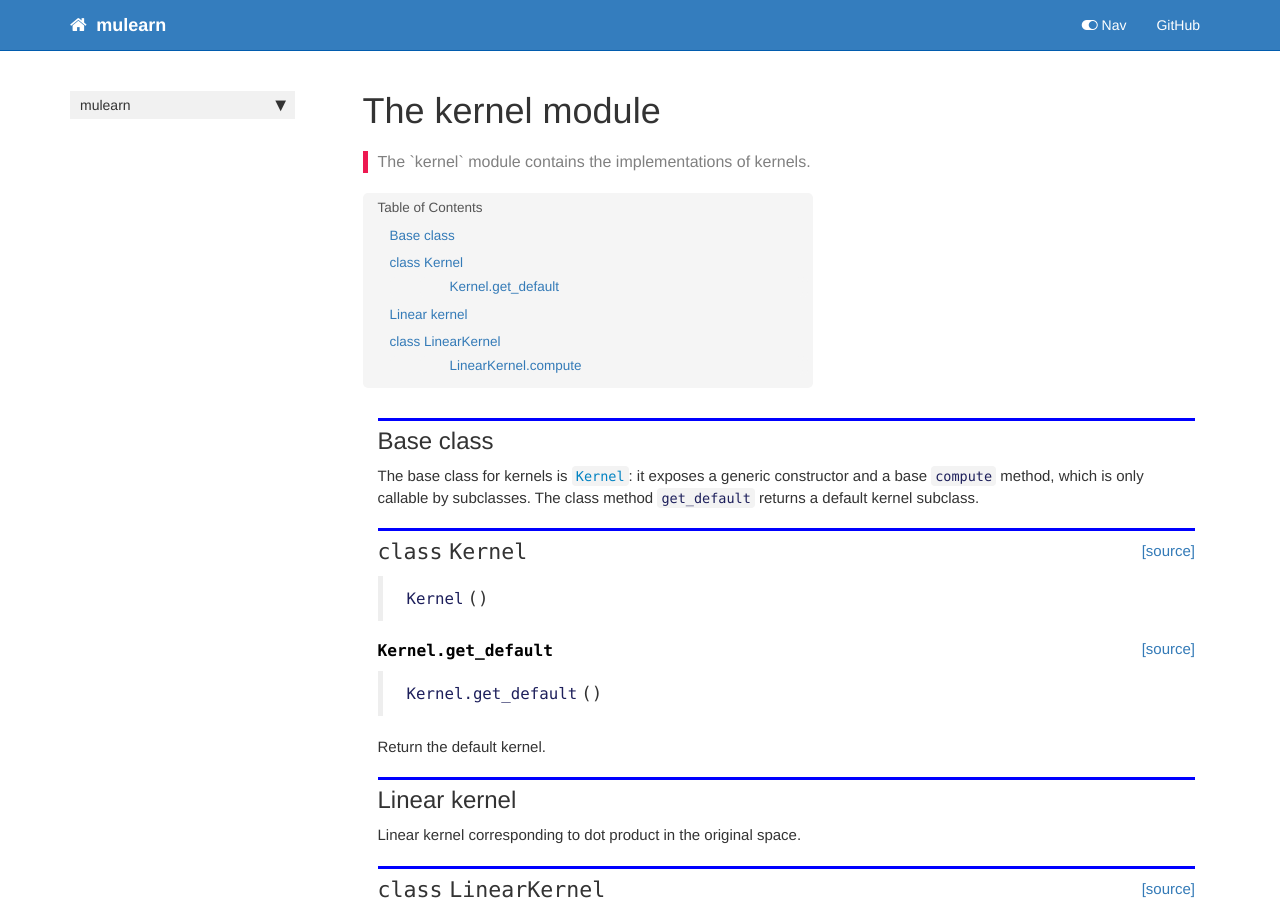
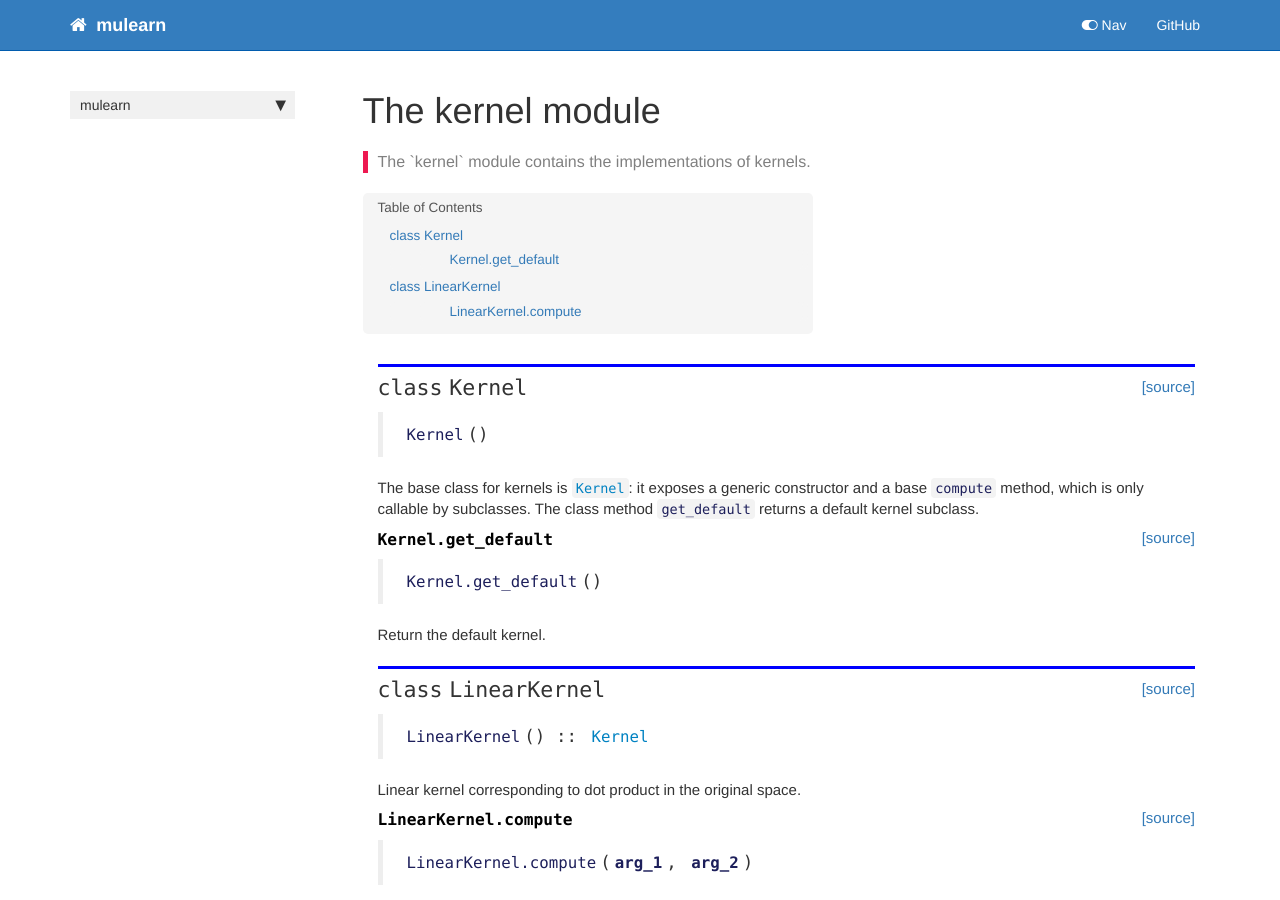
Before and after one commit to ManuelDileo/mulearn, a Jekyll site: the page built from docs/kernel.html, in a window 1280 px wide and 900 px high. Built offline with Jekyll 4.4.1, drawn with Linux system fonts in a browser that asks for light colours; nearby versions of some CDN libraries; comment, search, counter and statistics services are not loaded.

Commit message:
got rid of redundant headings in docs

```diff
--- a/docs/kernel.html
+++ b/docs/kernel.html
@@ -34,13 +34,6 @@ description: "The `kernel` module contains the implementations of kernels."
 </div>
     {% endraw %}
 
-<div class="cell border-box-sizing text_cell rendered"><div class="inner_cell">
-<div class="text_cell_render border-box-sizing rendered_html">
-<h2 id="Base-class">Base class<a class="anchor-link" href="#Base-class"> </a></h2><p>The base class for kernels is <a href="/mulearn/kernel#Kernel"><code>Kernel</code></a>: it exposes a generic constructor and a base <code>compute</code> method, which is only callable by subclasses. The class method <code>get_default</code> returns a default kernel subclass.</p>
-
-</div>
-</div>
-</div>
     {% raw %}
 
 <div class="cell border-box-sizing code_cell rendered">
@@ -72,6 +65,13 @@ description: "The `kernel` module contains the implementations of kernels."
 </div>
     {% endraw %}
 
+<div class="cell border-box-sizing text_cell rendered"><div class="inner_cell">
+<div class="text_cell_render border-box-sizing rendered_html">
+<p>The base class for kernels is <a href="/mulearn/kernel#Kernel"><code>Kernel</code></a>: it exposes a generic constructor and a base <code>compute</code> method, which is only callable by subclasses. The class method <code>get_default</code> returns a default kernel subclass.</p>
+
+</div>
+</div>
+</div>
     {% raw %}
 
 <div class="cell border-box-sizing code_cell rendered">
@@ -97,13 +97,6 @@ description: "The `kernel` module contains the implementations of kernels."
 </div>
     {% endraw %}
 
-<div class="cell border-box-sizing text_cell rendered"><div class="inner_cell">
-<div class="text_cell_render border-box-sizing rendered_html">
-<h2 id="Linear-kernel">Linear kernel<a class="anchor-link" href="#Linear-kernel"> </a></h2><p>Linear kernel corresponding to dot product in the original space.</p>
-
-</div>
-</div>
-</div>
     {% raw %}
 
 <div class="cell border-box-sizing code_cell rendered">
@@ -135,6 +128,13 @@ description: "The `kernel` module contains the implementations of kernels."
 </div>
     {% endraw %}
 
+<div class="cell border-box-sizing text_cell rendered"><div class="inner_cell">
+<div class="text_cell_render border-box-sizing rendered_html">
+<p>Linear kernel corresponding to dot product in the original space.</p>
+
+</div>
+</div>
+</div>
     {% raw %}
 
 <div class="cell border-box-sizing code_cell rendered">
```
Also changed, not shown: 1 other file.
